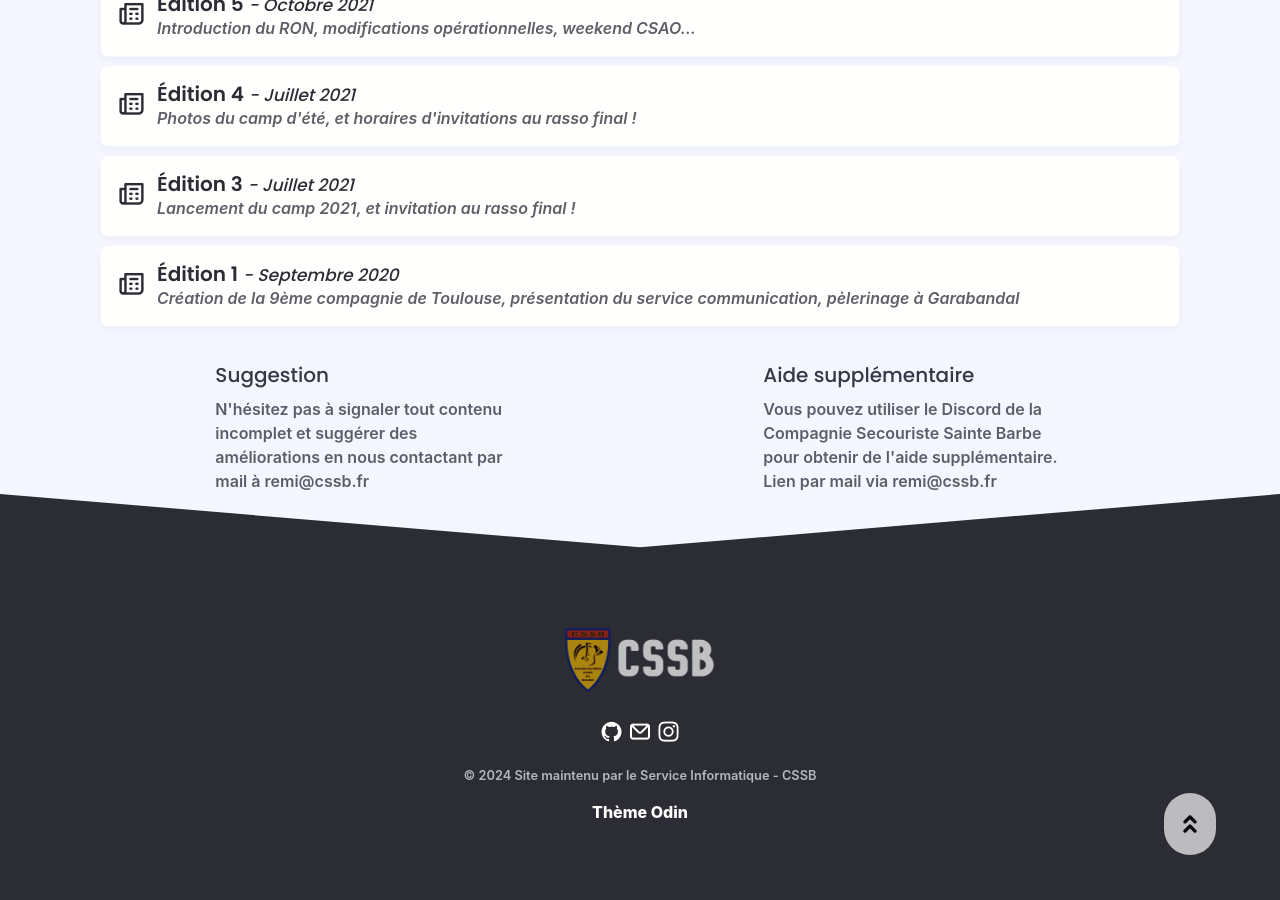
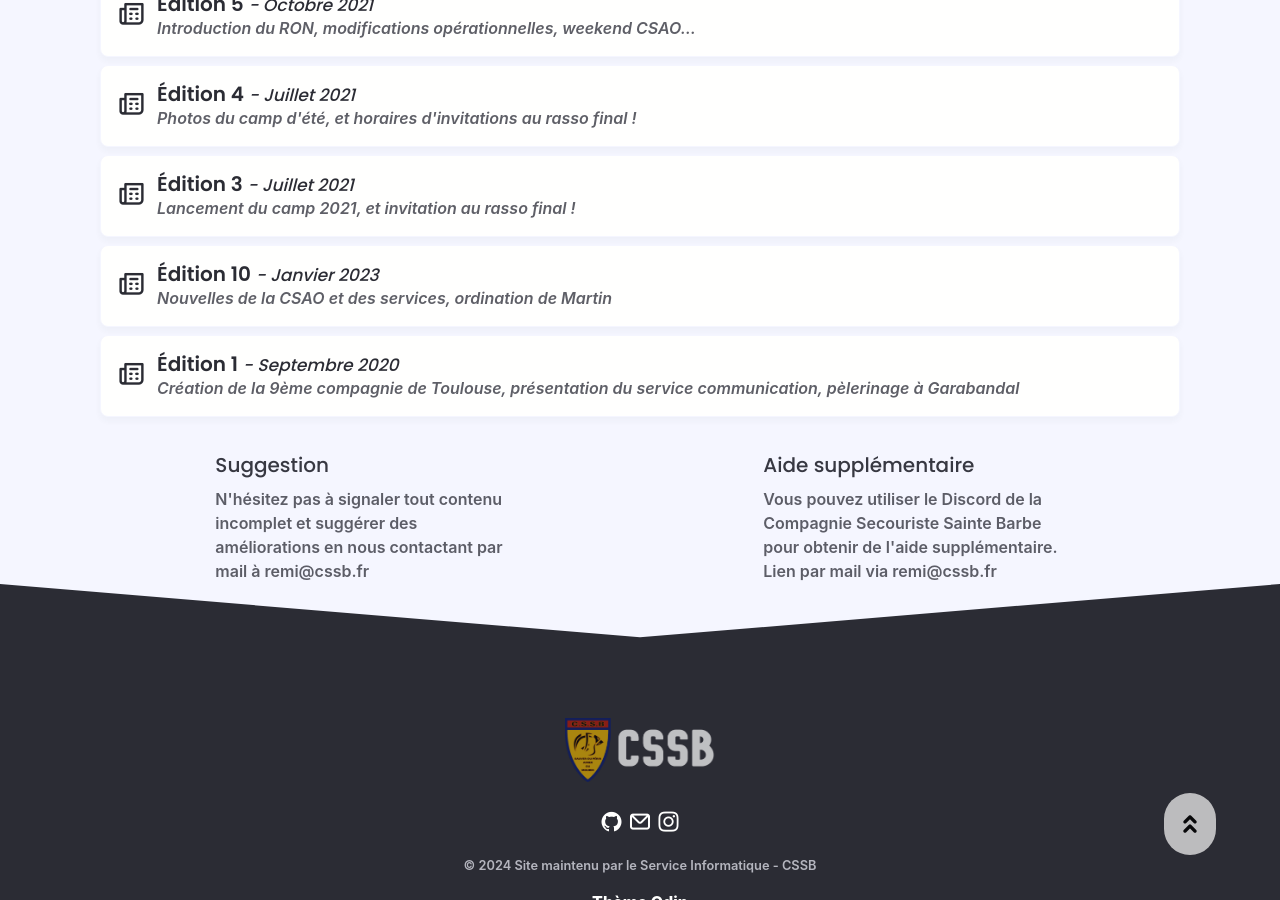
Before and after one commit to cssb-dev/infos, a Jekyll site: the page built from gazettes/index.html, in a window 1280 px wide and 900 px high, scrolled down 594 px. Built offline with Jekyll 4.4.1, drawn with Linux system fonts in a browser that asks for light colours; some web fonts are replaced.

Commit message:
ACK : Intégration gazette 10

```diff
--- a/_data/gazettes.yml
+++ b/_data/gazettes.yml
@@ -1,4 +1,9 @@
 canva_projects:
+
+  - name: Édition 10
+    excerpt: Nouvelles de la CSAO et des services, ordination de Martin
+    date: Janvier 2023
+    link: https://www.canva.com/design/DAFzTsiIOKM/view
 
   - name: Édition 9
     excerpt: Retour sur le camp 2023, veillées, et organigramme opérationnel
```
